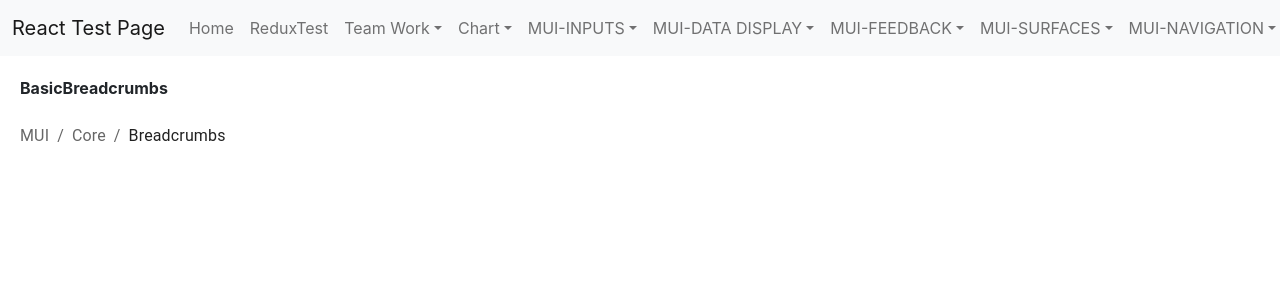
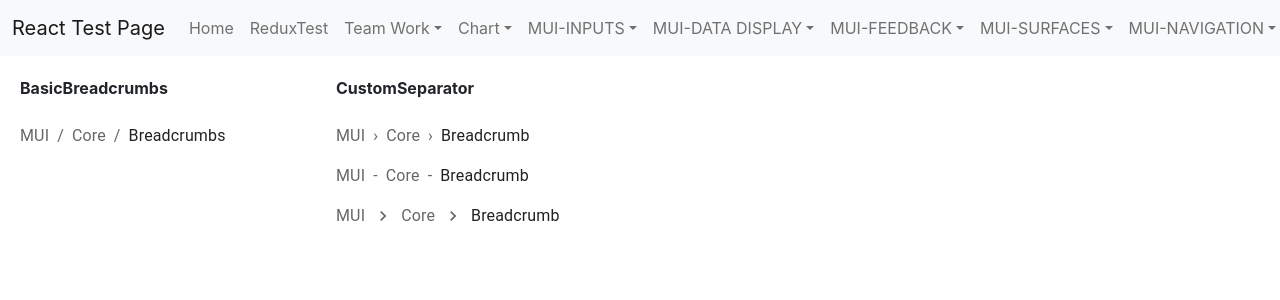
Before and after one commit to jinseok1306/React-Test, a React (Create React App) app in the folder ReactProject/client_app/: page /MUI/BreadcrumbsPage in a window 1280 px wide. Shown: the top 300 px of the page. Built offline with nearby package versions, Linux system fonts and the light colour scheme.

Commit message:
MUI CustomSeparator 테스트 완료

```diff
--- /dev/null
+++ b/ReactProject/client_app/src/components/Breadcumbs/CustomSeparator.tsx
@@ -0,0 +1,48 @@
+import * as React from 'react';
+import Breadcrumbs from '@mui/material/Breadcrumbs';
+import Typography from '@mui/material/Typography';
+import Link from '@mui/material/Link';
+import Stack from '@mui/material/Stack';
+import NavigateNextIcon from '@mui/icons-material/NavigateNext';
+
+function handleClick(event: React.MouseEvent<HTMLAnchorElement, MouseEvent>) {
+    event.preventDefault();
+    console.info('You clicked a breadcrumb.');
+}
+
+export default function CustomSeparator() {
+    const breadcrumbs = [
+        <Link underline="hover" key="1" color="inherit" href="/" onClick={handleClick}>
+            MUI
+        </Link>,
+        <Link
+            underline="hover"
+            key="2"
+            color="inherit"
+            href="/material-ui/getting-started/installation/"
+            onClick={handleClick}
+        >
+            Core
+        </Link>,
+        <Typography key="3" color="text.primary">
+            Breadcrumb
+        </Typography>,
+    ];
+
+    return (
+        <Stack spacing={2}>
+            <Breadcrumbs separator="›" aria-label="breadcrumb">
+                {breadcrumbs}
+            </Breadcrumbs>
+            <Breadcrumbs separator="-" aria-label="breadcrumb">
+                {breadcrumbs}
+            </Breadcrumbs>
+            <Breadcrumbs
+                separator={<NavigateNextIcon fontSize="small" />}
+                aria-label="breadcrumb"
+            >
+                {breadcrumbs}
+            </Breadcrumbs>
+        </Stack>
+    );
+}
--- a/ReactProject/client_app/src/pages/MUI/BreadcrumbsPage.tsx
+++ b/ReactProject/client_app/src/pages/MUI/BreadcrumbsPage.tsx
@@ -2,6 +2,7 @@ import React, { useCallback, useState } from "react";
 import Menu from '../../components/Menu';
 import Grid from '@mui/material/Grid';
 import BasicBreadcrumbs from '../../components/Breadcumbs/BasicBreadcrumbs';
+import CustomSeparator from '../../components/Breadcumbs/CustomSeparator';
 
 const BreadcrumbsPage = () => {
     return (
@@ -13,6 +14,10 @@ const BreadcrumbsPage = () => {
                         <b>BasicBreadcrumbs</b><div>&nbsp;</div>
                         <BasicBreadcrumbs />
                     </Grid>
+                    <Grid item xs={3}>
+                        <b>CustomSeparator</b><div>&nbsp;</div>
+                        <CustomSeparator />
+                    </Grid>
                 </Grid>
             </div>
         </div>
```
Also changed, not shown: 1 other file (tests, documents, lock files or other folders).
